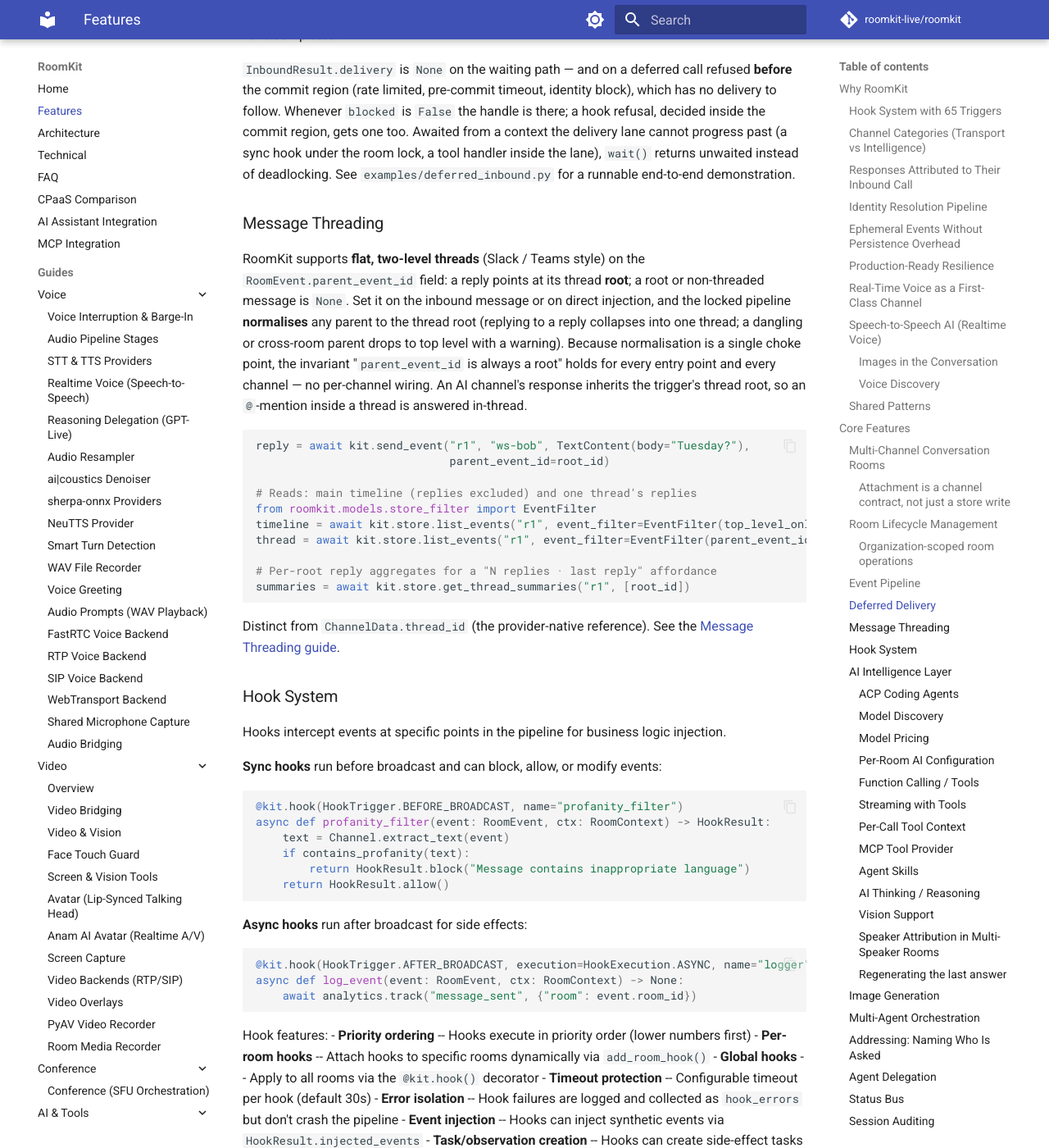
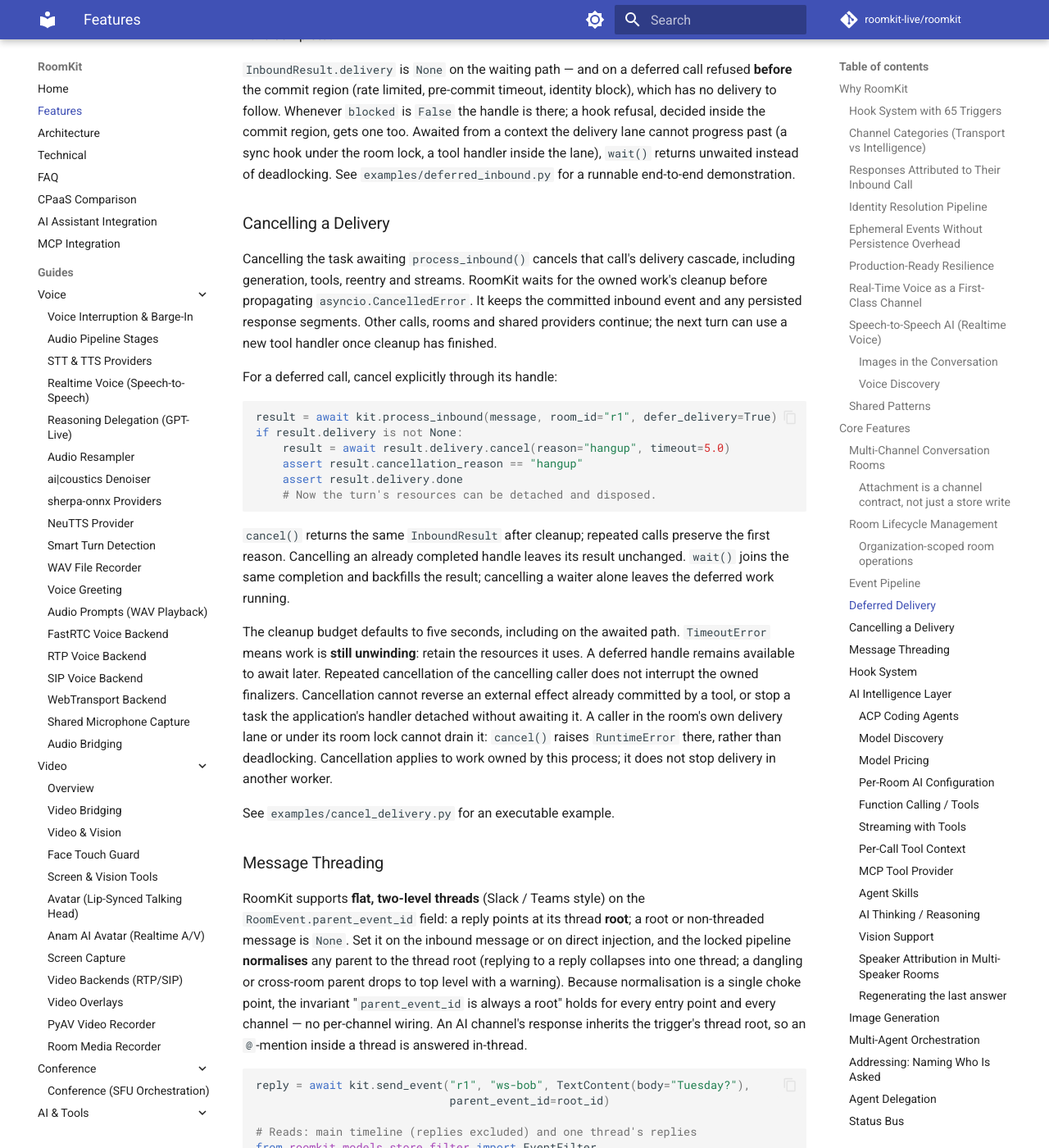
Before and after one commit to roomkit-live/roomkit-docs, an MkDocs documentation site: the page built from docs/features.md, in a window 1280 px wide and 1400 px high, scrolled down 9283 px. Shown: the whole window at 82% size. Built offline with MkDocs 1.6.1 and Material for MkDocs 9.7.7, drawn with Linux system fonts in a browser that asks for light colours; comment, search, counter and statistics services are not loaded; some of the changed text lies outside the part shown.

Commit message:
docs(delivery): document cancellation and cleanup (RMK-172)

````diff
--- a/docs/features.md
+++ b/docs/features.md
@@ -337,6 +337,43 @@ region, gets one too. Awaited from a context the delivery lane cannot
 progress past (a sync hook under the room lock, a tool handler inside the
 lane), `wait()` returns unwaited instead of deadlocking. See
 `examples/deferred_inbound.py` for a runnable end-to-end demonstration.
+
+### Cancelling a Delivery
+
+Cancelling the task awaiting `process_inbound()` cancels that call's delivery
+cascade, including generation, tools, reentry and streams. RoomKit waits for
+the owned work's cleanup before propagating `asyncio.CancelledError`. It keeps
+the committed inbound event and any persisted response segments. Other calls,
+rooms and shared providers continue; the next turn can use a new tool handler
+once cleanup has finished.
+
+For a deferred call, cancel explicitly through its handle:
+
+```python
+result = await kit.process_inbound(message, room_id="r1", defer_delivery=True)
+if result.delivery is not None:
+    result = await result.delivery.cancel(reason="hangup", timeout=5.0)
+    assert result.cancellation_reason == "hangup"
+    assert result.delivery.done
+    # Now the turn's resources can be detached and disposed.
+```
+
+`cancel()` returns the same `InboundResult` after cleanup; repeated calls
+preserve the first reason. Cancelling an already completed handle leaves its
+result unchanged. `wait()` joins the same completion and backfills the result;
+cancelling a waiter alone leaves the deferred work running.
+
+The cleanup budget defaults to five seconds, including on the awaited path.
+`TimeoutError` means work is **still unwinding**: retain the resources it uses.
+A deferred handle remains available to await later. Repeated cancellation of
+the cancelling caller does not interrupt the owned finalizers. Cancellation
+cannot reverse an external effect already committed by a tool, or stop a task
+the application's handler detached without awaiting it. A caller in the room's
+own delivery lane or under its room lock cannot drain it: `cancel()` raises
+`RuntimeError` there, rather than deadlocking. Cancellation applies to work
+owned by this process; it does not stop delivery in another worker.
+
+See `examples/cancel_delivery.py` for an executable example.
 
 ### Message Threading
 
````
